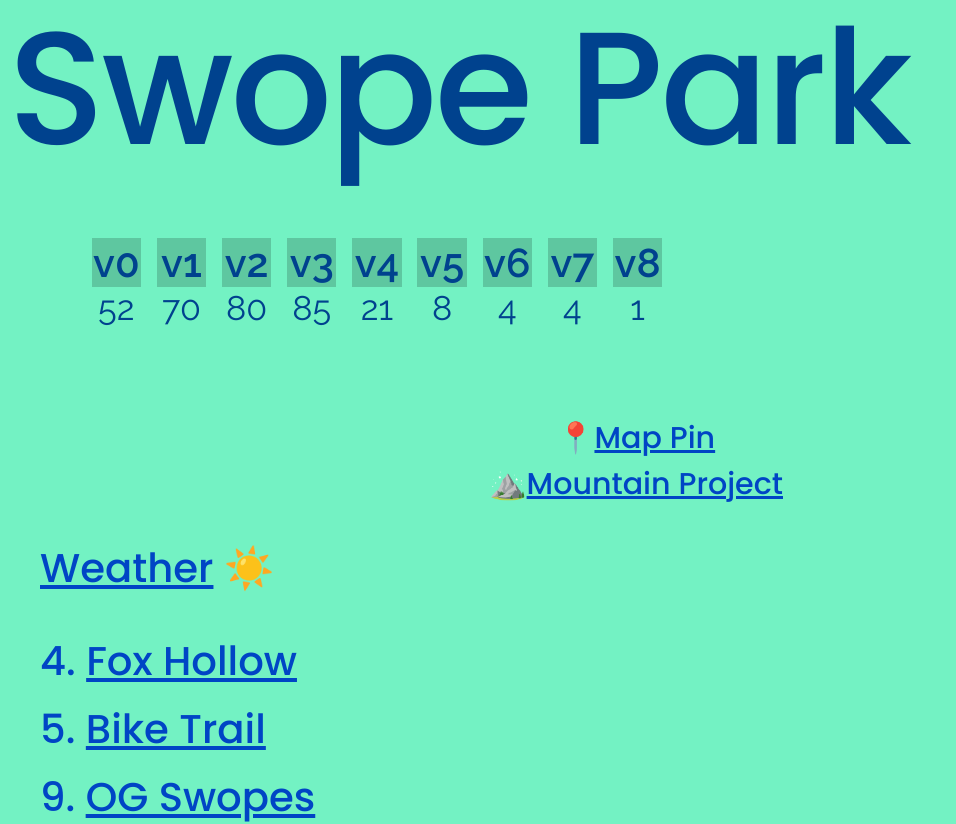
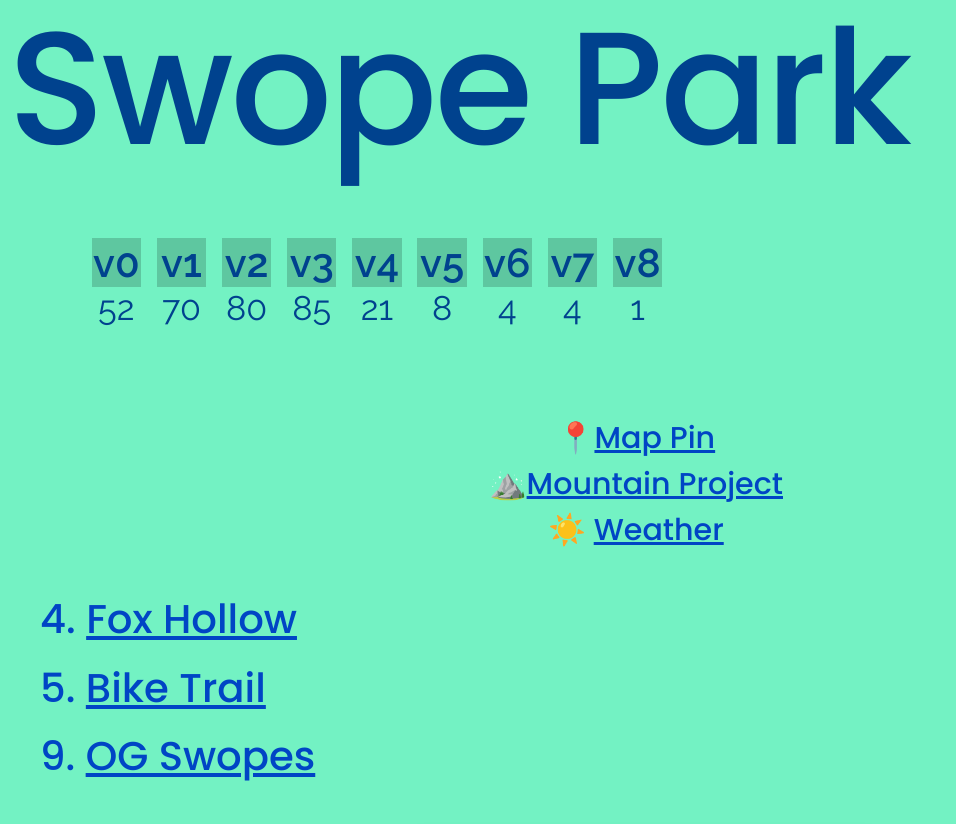
Before and after one commit to codynova/codycodycody, a Next.js app: page / in a window 1280 px wide. Shown: the top 824 px of the page, without its empty margins (0-956 px from the left). Built offline with nearby package versions, Linux system fonts and the light colour scheme.

Commit message:
Update weather link

```diff
--- a/app/page.jsx
+++ b/app/page.jsx
@@ -4,6 +4,7 @@
 import { Navigation } from '../components/Navigation'
 import { MapPin } from '../components/MapPin'
 import { MountainProjectLink } from '../components/MountainProjectLink'
+import { WeatherLink } from '../components/WeatherLink'
 
 export default function Page() {
   return (
@@ -24,6 +25,7 @@
       />
       <MapPin href="https://maps.apple.com/?address=6500%E2%80%936532%20Riverside%20Dr,%20Kansas%20City,%20MO%2064132,%20United%20States&auid=17641115911366345289&ll=38.996641,-94.521046&lsp=9902&q=Swope%20Park&t=m" />
       <MountainProjectLink href="https://www.mountainproject.com/area/112205804/swope-park-bouldering" />
+      <WeatherLink />
       <Navigation />
       <Gallery data={['/map-marked.webp', '/ios-map.webp']} />
     </Section>
--- a/components/Navigation.jsx
+++ b/components/Navigation.jsx
@@ -2,9 +2,6 @@
 
 export const Navigation = () => (
   <nav>
-    <Link href="/weather">
-      <span>Weather</span> ☀️
-    </Link>
     <Link href="/fox-hollow">
       4. <span>Fox Hollow</span>
     </Link>
--- /dev/null
+++ b/components/WeatherLink.jsx
@@ -0,0 +1,9 @@
+import Link from 'next/link'
+
+export const WeatherLink = () => (
+  <div className="pin">
+    <Link href="/weather">
+      ☀️ <span>Weather</span>
+    </Link>
+  </div>
+)
--- a/styles.css
+++ b/styles.css
@@ -33,7 +33,7 @@
   flex-direction: column;
   font-size: 4ch;
   line-height: 1.7;
-  padding: 1.7rem 2rem 1rem 2rem;
+  padding: 2rem;
 }
 
 nav a {
@@ -42,10 +42,6 @@
 
 nav a span {
   text-decoration: underline;
-}
-
-nav a:first-of-type {
-  margin-bottom: 1.5rem;
 }
 
 .back {
```
